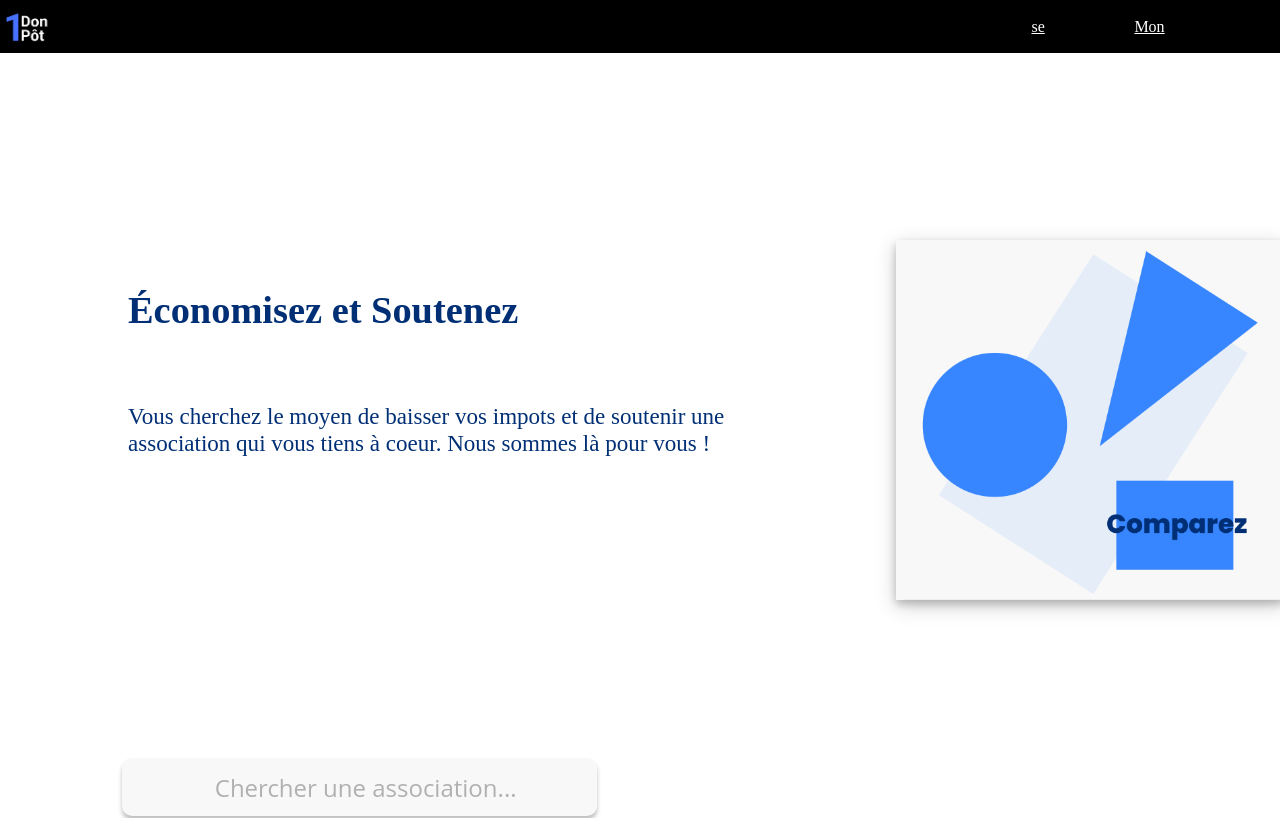
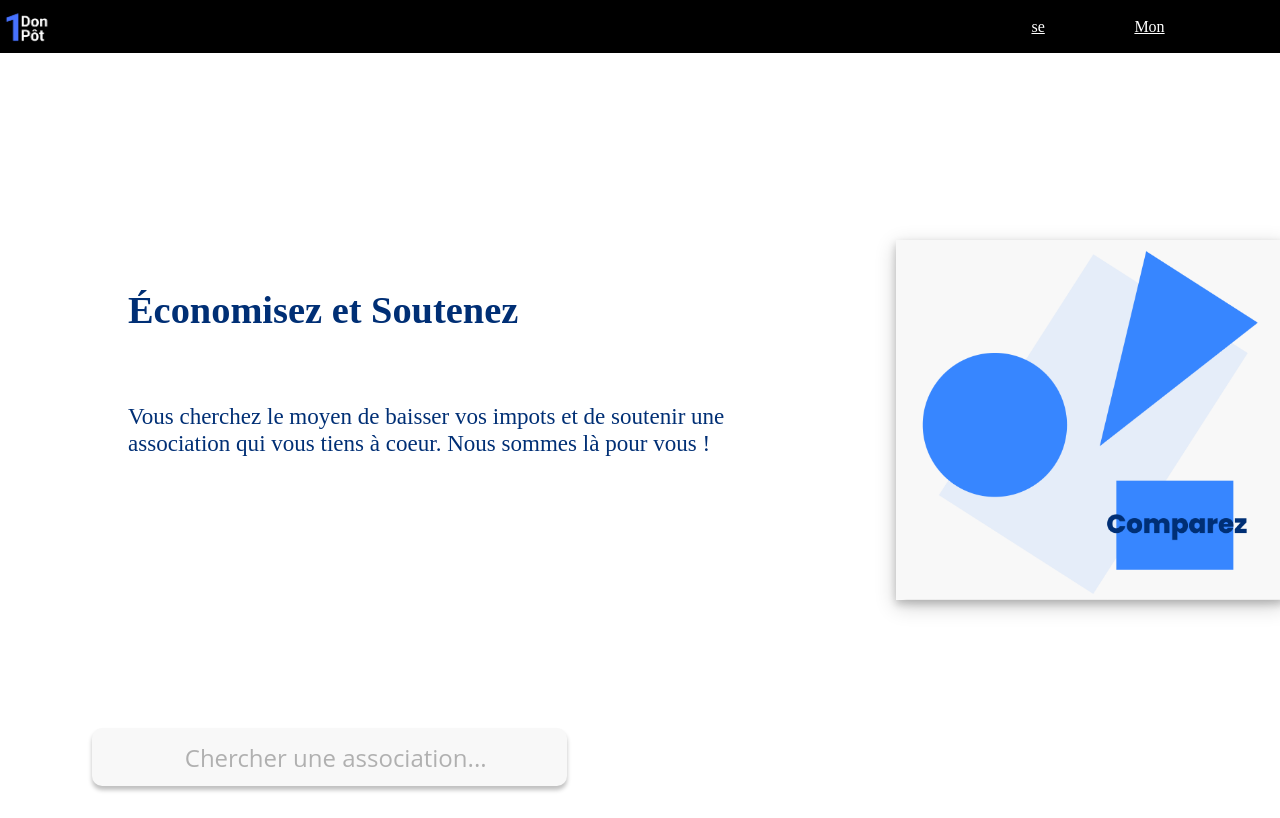
Before and after one commit to shrutigupta02/react-app-asso, a React (Create React App) app: page / in a window 1280 px wide. Shown: the top 818 px of the page. Built offline with nearby package versions, Linux system fonts and the light colour scheme.

Commit message:
searchengine.css small update

```diff
--- a/src/components/searchengine/searchengine.css
+++ b/src/components/searchengine/searchengine.css
@@ -6,8 +6,8 @@
 
 .searchInput{
     position: absolute;
-    left: 90px;
-    top: -100px;
+    left: 60px;
+    top: -130px;
     width: 471px;
     height: 56px;
     background: #F8F8F8;
```
